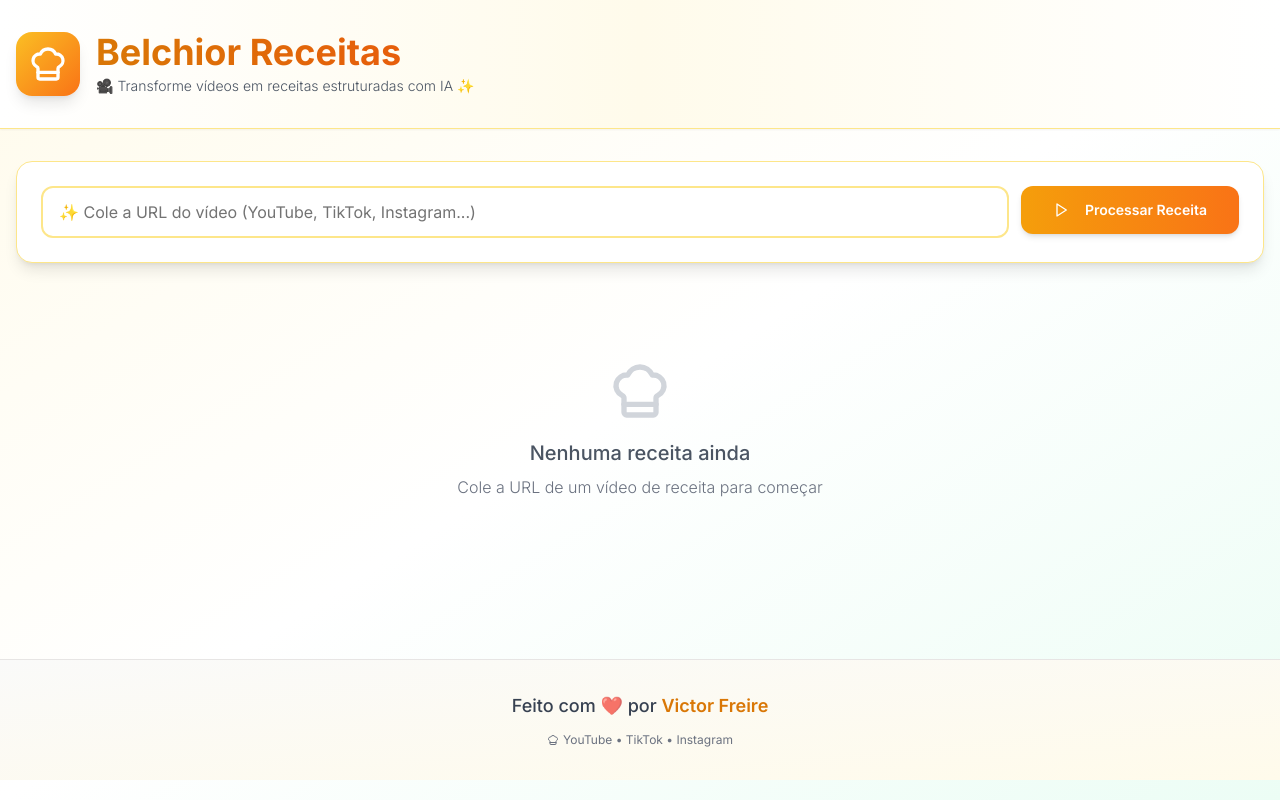
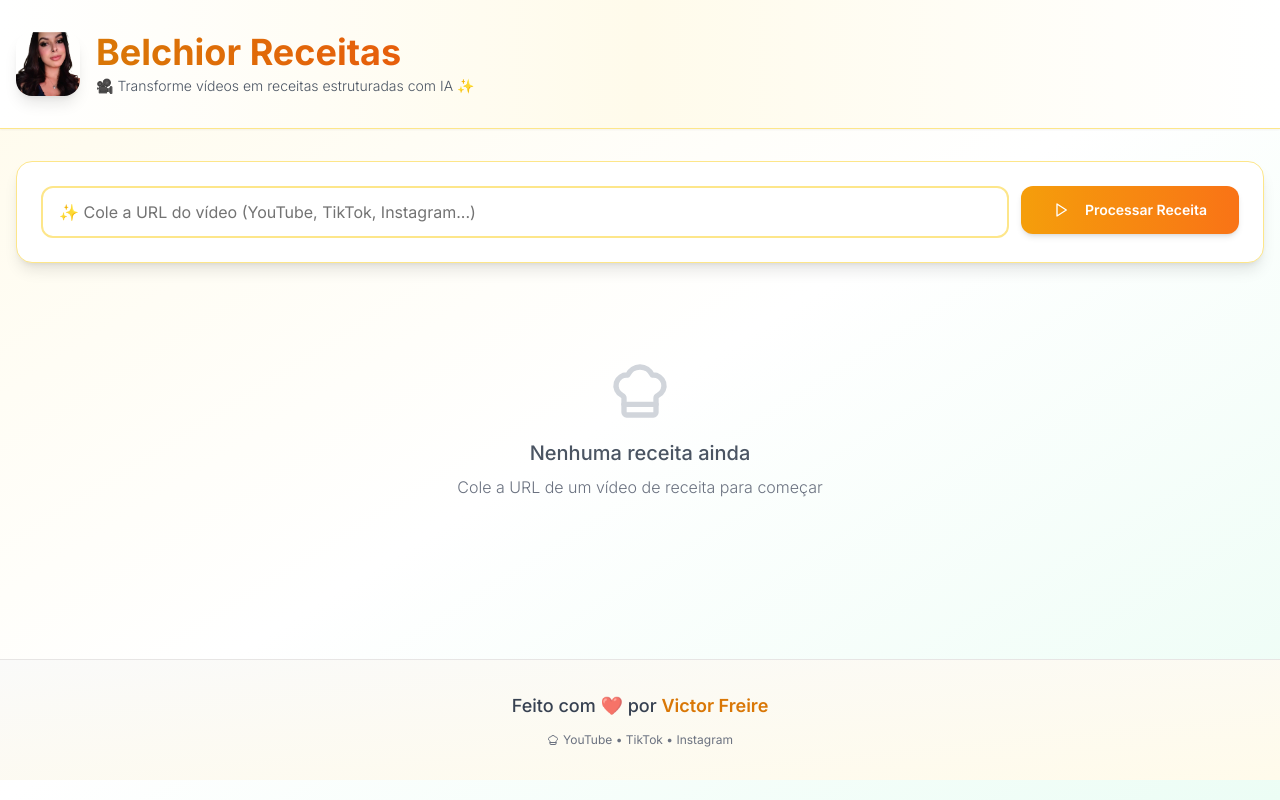
Before and after one commit to peterdev1231/receitas-belchior, a Next.js app: page / in a window 1280 px wide. Built offline with nearby package versions, Linux system fonts and the light colour scheme.

Commit message:
feat: Adicionar logo personalizado do Belchior Receitas

```diff
--- a/app/page.tsx
+++ b/app/page.tsx
@@ -114,8 +114,12 @@ export default function Home() {
             transition={{ duration: 0.5 }}
             className="flex items-center gap-4"
           >
-            <div className="p-3 bg-gradient-to-br from-amber-400 to-orange-500 rounded-2xl shadow-lg">
-              <ChefHat className="h-10 w-10 text-white" />
+            <div className="rounded-2xl shadow-lg overflow-hidden">
+              <img
+                src="/logo.png"
+                alt="Belchior Receitas Logo"
+                className="h-16 w-16 object-cover"
+              />
             </div>
             <div>
               <h1 className="text-4xl font-bold bg-gradient-to-r from-amber-600 to-orange-600 bg-clip-text text-transparent">
```
Also changed, not shown: public/logo.png (added).
